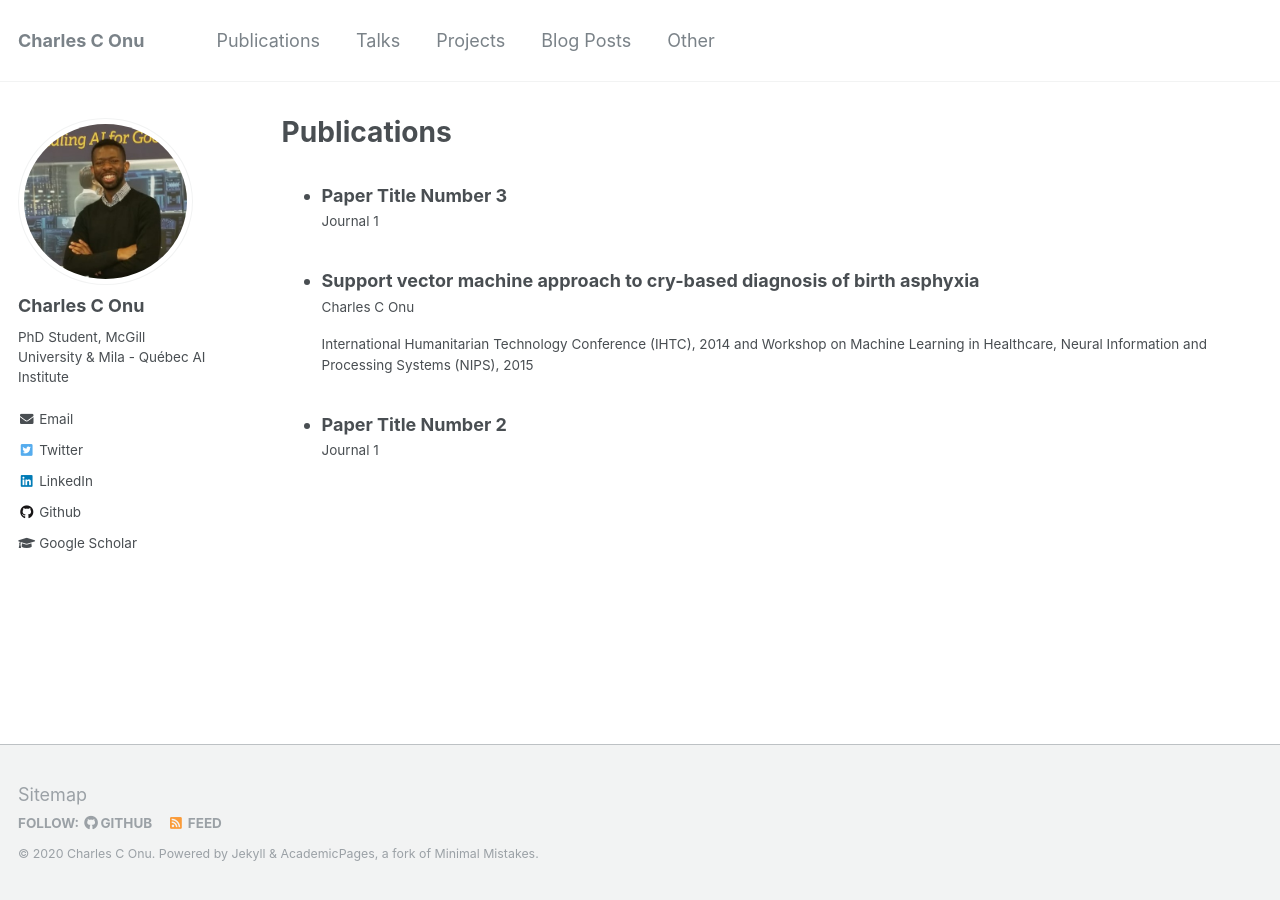
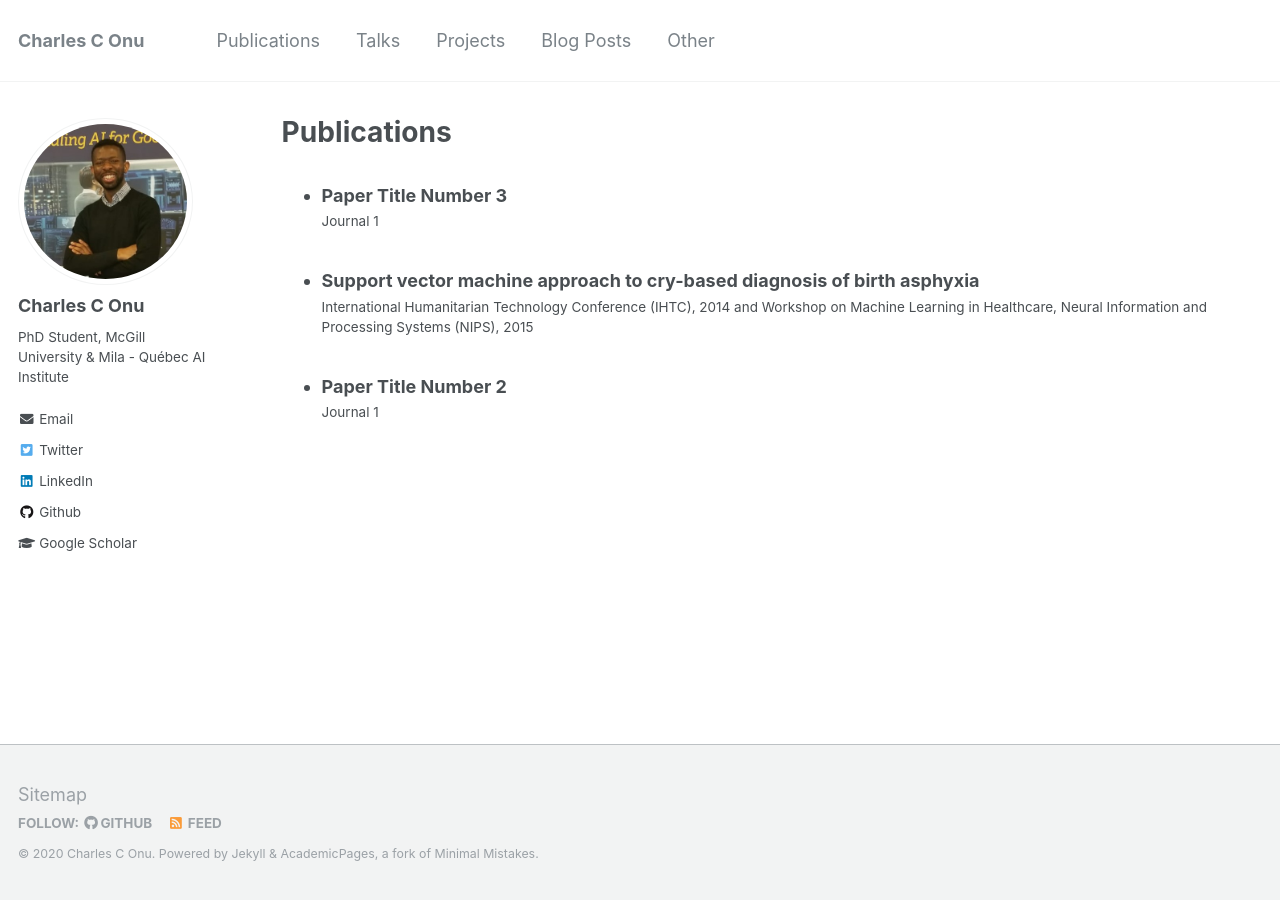
Before and after one commit to onucharles/onucharles.github.io, a Jekyll site: the page built from _pages/publications.md, in a window 1280 px wide. Built offline with Jekyll 4.4.1, drawn with Linux system fonts in a browser that asks for light colours.

Commit message:
Update archive-single-cv.html

```diff
--- a/_includes/archive-single-cv.html
+++ b/_includes/archive-single-cv.html
@@ -28,7 +28,8 @@
     {% endif %}
     <h3 class="archive__item-title" itemprop="headline">
       {% if post.link %}
-        <a href="{{ post.link }}">{{ title }}</a> <a href="{{ base_path }}{{ post.url }}" rel="permalink"><i class="fa fa-link" aria-hidden="true" title="permalink"></i><span class="sr-only">Permalink</span></a>
+        <!--<a href="{{ post.link }}">{{ title }}</a> <a href="{{ base_path }}{{ post.url }}" rel="permalink"><i class="fa fa-link" aria-hidden="true" title="permalink"></i><span class="sr-only">Permalink</span></a>-->
+        {{ title }}
       {% else %}
         <!--<a href="{{ base_path }}{{ post.url }}" rel="permalink">{{ title }}</a>-->
         {{ title }}
@@ -37,7 +38,6 @@
     {% if post.read_time %}
       <p class="page__meta"><i class="fa fa-clock-o" aria-hidden="true"></i> {% include read-time.html %}</p>
     {% endif %}
-    {% if post.authors%}<p class="archive__item-excerpt" itemprop="description">{{ post.authors }}</p> {% endif %}
     {% if post.venue%}<p class="archive__item-excerpt" itemprop="description">{{ post.venue }}</p> {% endif %}
     </li>
  </article>
```
